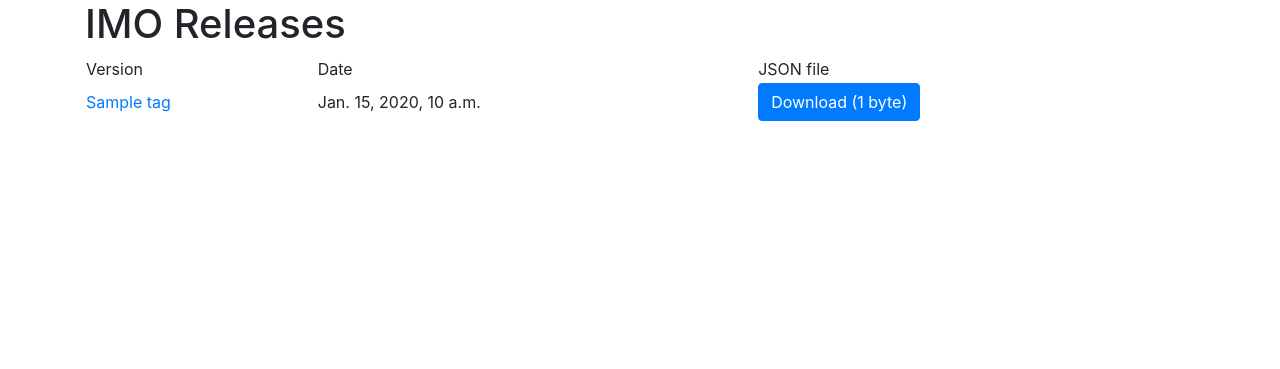
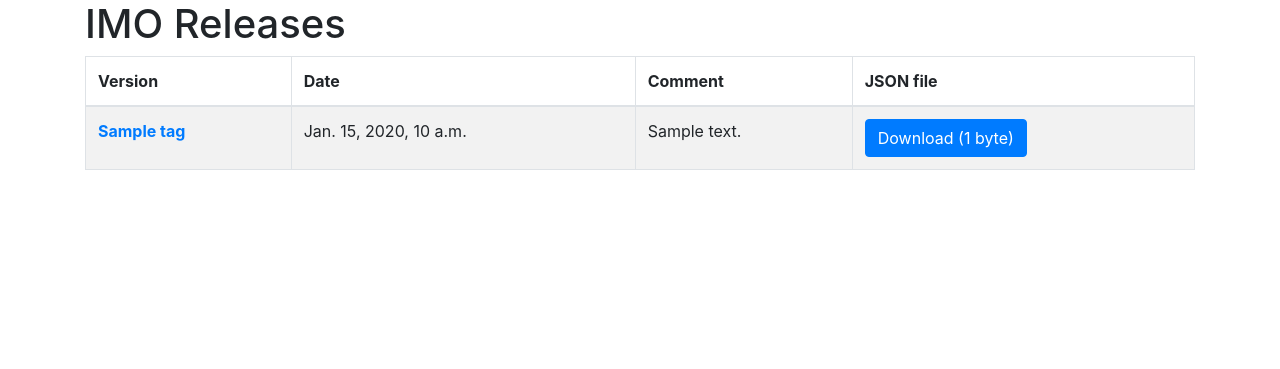
Before and after one commit to ziotom78/planck_insdb_demo, a Django app: template browse/templates/browse/release_list.html in a window 1280 px wide. Shown: the part 56-425 px from the top of the page. Run offline with Django 3.2, Linux system fonts and the light colour scheme; the template is opened without the code that fills it: most values are stand-ins (such as "Sample title", 1, 10 or a date in 2020); some libraries are stand-ins or nearby versions.

Commit message:
Improve release list view

```diff
--- a/browse/templates/browse/release_list.html
+++ b/browse/templates/browse/release_list.html
@@ -6,21 +6,23 @@
 <h1>IMO Releases</h1>
 
 <div class="list-group">
-  <table>
+  <table class="table table-bordered table-striped">
       <thead>
       <tr>
-          <td>Version</td>
-          <td>Date</td>
-          <td>JSON file</td>
+          <th scope="col">Version</th>
+          <th scope="col">Date</th>
+          <th scope="col">Comment</th>
+          <th scope="col">JSON file</th>
       </tr>
       </thead>
       <tbody>
       {% for obj in object_list %}
       <tr>
-          <td>
+          <th scope="row">
               <a href="{% url 'release-view' obj.tag %}">{{ obj.tag }}</a>
-          </td>
+          </th>
           <td>{{ obj.rel_date }}</td>
+          <td>{{ obj.comment }}</td>
           <td>
               <a class="btn btn-primary" href="{% url 'release-download-view' obj.tag %}">
                 Download ({{ obj.json_file.size|filesizeformat }})
```
